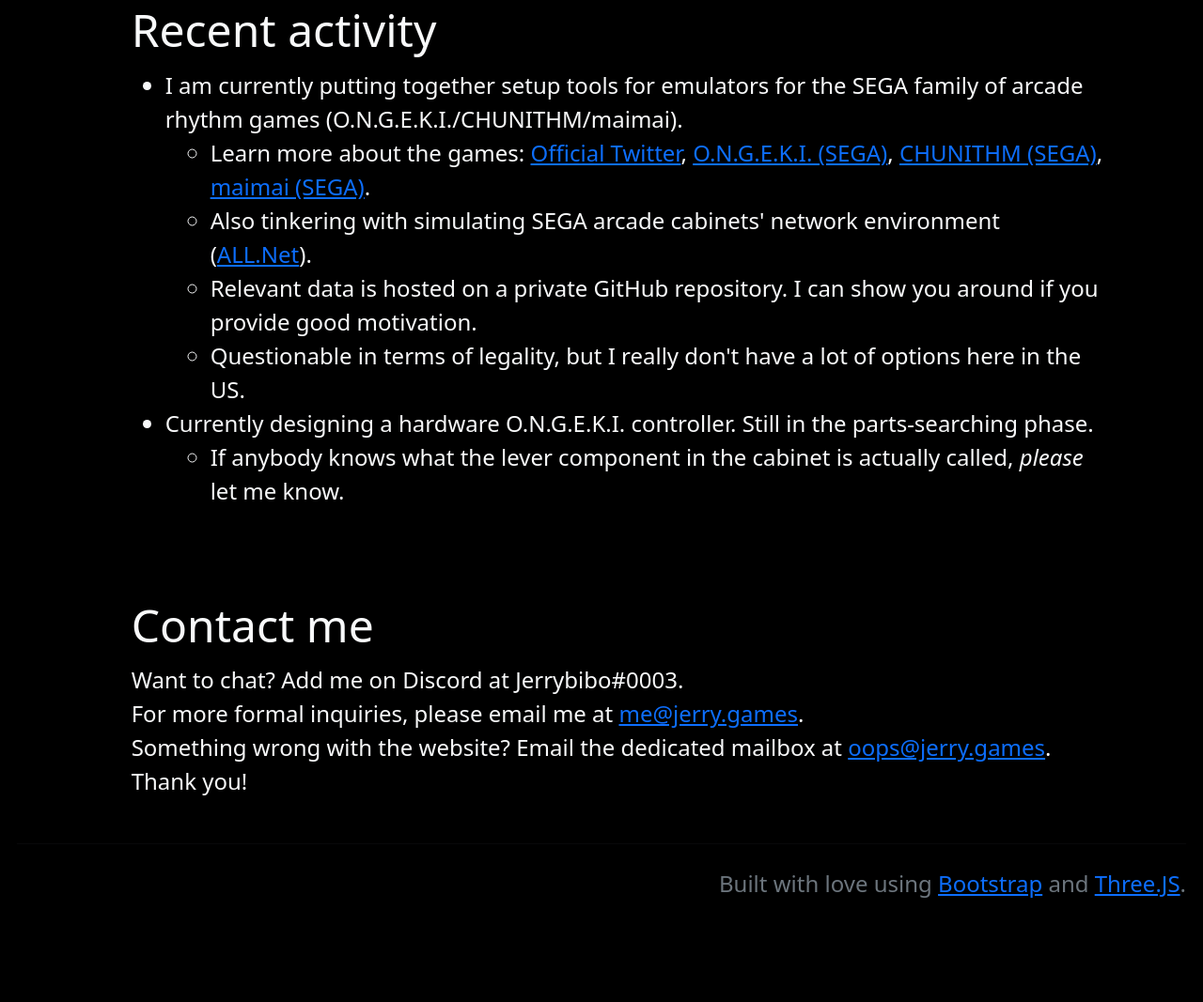
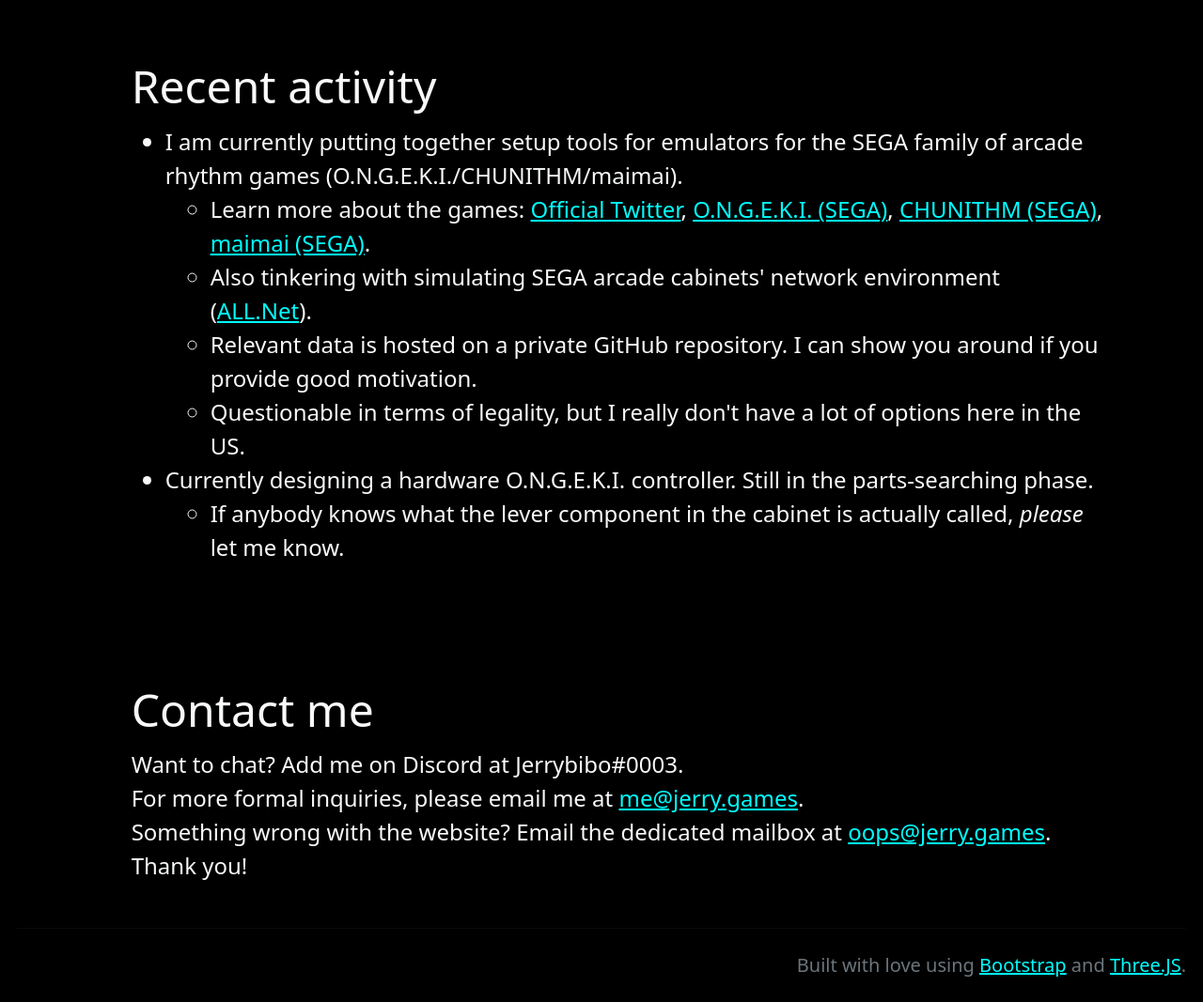
Before and after one commit to Jerrybibo/personal-portfolio, a website built with Vite: page home.html in a window 1280 px wide. Shown: the part 1174-2241 px from the top of the page at 94% size. Before the commit the page ends 2157 px from the top, so only its background shows below. Built offline with nearby package versions, Linux system fonts and the light colour scheme.

Commit message:
Touchups

```diff
--- a/home.html
+++ b/home.html
@@ -105,7 +105,7 @@
             <hr>
 
             <div class="row text-light float-end">
-                <p class="fw-light text-muted">
+                <p class="fw-light text-muted" style="font-size: smaller">
                     Built with love using <a href="https://getbootstrap.com/" target="_blank" rel="noopener noreferrer">Bootstrap</a> and
                     <a href="https://threejs.org/" target="_blank" rel="noopener noreferrer">Three.JS</a>.
                 </p>
--- a/style.css
+++ b/style.css
@@ -9,6 +9,14 @@
 html {
     font-size: x-large;
     scroll-behavior: smooth;
+}
+
+a:link {
+    color: aqua;
+}
+
+a:visited {
+    color: royalblue;
 }
 
 main {
@@ -24,5 +32,5 @@
 }
 
 #about, #recent, #contact {
-padding-top: 60px;
+padding-top: 90px;
 }
```
